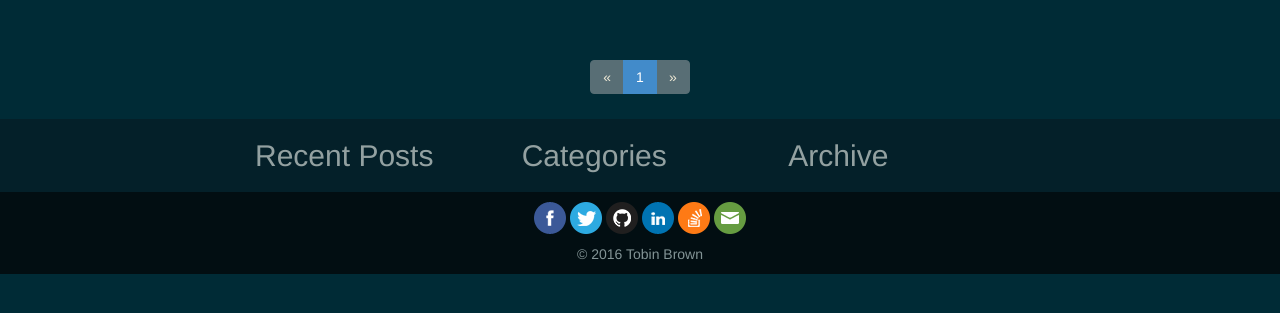
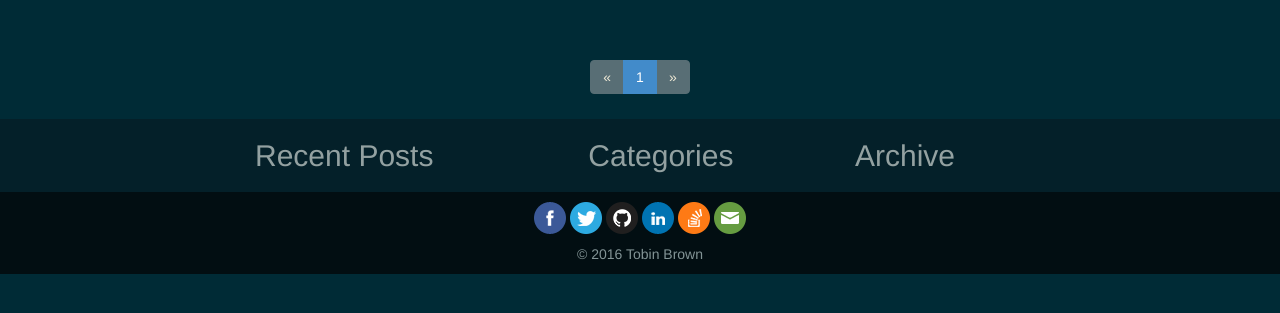
Before and after one commit to Brobin/brobin-v2, a Django app: page /blog/ in a window 1280 px wide. Shown: the part 50-363 px from the top of the page. Run offline with Django 3.2, Linux system fonts and the light colour scheme; data that the repository does not hold is empty; parts of the project's set-up code (start-up, migrations or seed data) failed here and were passed over; some libraries are stand-ins or nearby versions.

Commit message:
tweak the footer layout

```diff
--- a/brobin/templates/base.html
+++ b/brobin/templates/base.html
@@ -47,13 +47,13 @@
         <div class="container">
             <div class="row">
                {% load blog_tags %}
-                <div class="col-sm-4 col-xs-6">
+                <div class="col-sm-5 col-xs-6">
                    {% blog_recent %}
                 </div>
                 <div class="col-sm-4 col-xs-6">
                     {% blog_categories %}
                 </div>
-                <div class="col-sm-4 col-xs-6">
+                <div class="col-sm-3 col-xs-6">
                    {% blog_archive %}
                 </div>
             </div>
```
